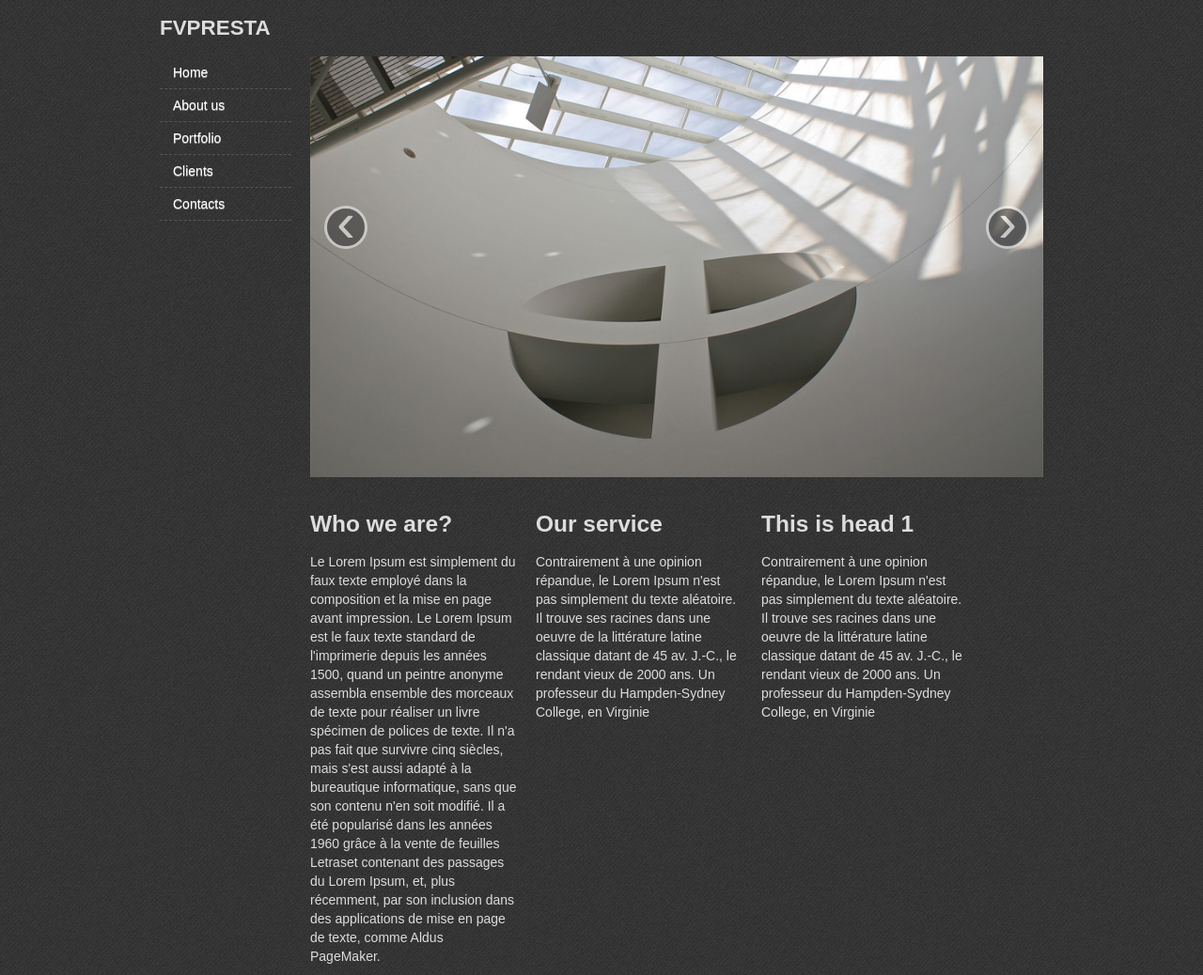
After one commit to fvpresta/fvpresta, a Django app: template templates/cms/default/about_us.html in a window 1280 px wide. The commit adds this page. Shown: the whole page at 94% size. Run offline with Django 3.2, Linux system fonts and the light colour scheme; the template is opened without the code that fills it, so the values that code supplies are empty; style sheets or scripts are compiled from the project's sources; some libraries are stand-ins or nearby versions.

Commit message:
Begin to integrate HTML

```diff
--- /dev/null
+++ b/apps/cms/settings.py
@@ -0,0 +1 @@
+# coding=utf8
--- a/apps/cms/urls.py
+++ /dev/null
@@ -1,2 +0,0 @@
-__author__ = 'hthieu1110'
-# coding=utf8
--- a/static/cms/css/cms.less
+++ b/static/cms/css/cms.less
@@ -6,3 +6,31 @@ body {
   background-image: url('@{static_url}/cms/img/bg.png');
   color: #dddddd;
 }
+
+#logo {
+  font-size: 1.6em;
+}
+
+#left_menu {
+  list-style: none;
+  li {
+    a {
+      padding: 0.5em 1em;
+      color: #FFFFFF;
+      text-decoration: none;
+      border-bottom: 1px dashed #555555;
+      &:hover {
+        background-color: #222222;
+      }
+    }
+  }
+}
+
+#clients {
+  .thumbnail {
+    background-color: #FFFFFF;
+  }
+  .row {
+    margin-bottom: 3em;
+  }
+}
--- a/templates/base.html
+++ b/templates/base.html
@@ -15,7 +15,7 @@
     <meta http-equiv="Expires" content="-1"/>
     <meta name="viewport" content="width=device-width, initial-scale=1.0">
 
-    <link rel="stylesheet" href="{{ STATIC_URL }}common/css/bootstrap-responsive.css" type="text/css" />
+    <link rel="stylesheet" href="{{ STATIC_URL }}common/css/bootstrap.css" type="text/css" />
 
     <!-- More styles -->
     {% block additional-styles %}{% endblock %}
--- a/templates/cms/_left_menu.html
+++ b/templates/cms/_left_menu.html
@@ -1,4 +1,7 @@
 <ul id="left_menu" class="nav nav-list">
-    <li><a href="">Home</a></li>
-    <li><a href="">About</a></li>
+    <li><a href="{% url cms_home %}">Home</a></li>
+    <li><a href="{% url cms_about_us %}">About us</a></li>
+    <li><a href="{% url cms_portfolio %}">Portfolio</a></li>
+    <li><a href="{% url cms_clients %}">Clients</a></li>
+    <li><a href="{% url cms_contact %}">Contacts</a></li>
 </ul>
--- a/templates/cms/cms_base.html
+++ b/templates/cms/cms_base.html
@@ -5,16 +5,22 @@
 {% endblock%}
 
 {% block content %}
-<div class="container-fluid">
-    <div class="row-fluid">
-        <div class="offset2 span1">
-            <h2>FVPRESTA</h2>
+<div class="container">
+    <div class="row">
+        <div class="span2">
+            <h1 id="logo">FVPRESTA</h1>
+        </div>
+    </div>
+    <div class="row">
+        <div class="span2">
             <!-- Left menu -->
             {% include 'cms/_left_menu.html' %}
             <!-- /Left menu -->
         </div>
-        <div class="span7">
+        <div class="span10">
+            <!-- Right content -->
             {% block right-content %}{% endblock %}
+            <!-- /Right content -->
         </div>
     </div>
 </div>
--- /dev/null
+++ b/templates/cms/default/about_us.html
@@ -0,0 +1,39 @@
+{% extends 'cms/cms_base.html' %}
+
+{% block right-content %}
+    <div class="row">
+        <div class="span10">
+            <div id="myCarousel" class="carousel slide">
+                <!-- Carousel items -->
+                <div class="carousel-inner">
+                    <div class="active item">
+                        <img src="{{ STATIC_URL }}cms/img/home1.jpg" alt="">
+                    </div>
+                    <div class="item">
+                        <img src="{{ STATIC_URL }}cms/img/home2.jpg" alt="">
+                    </div>
+                </div>
+                <!-- /Carousel items -->
+                <!-- Carousel nav -->
+                <a class="carousel-control left" href="#myCarousel" data-slide="prev">&lsaquo;</a>
+                <a class="carousel-control right" href="#myCarousel" data-slide="next">&rsaquo;</a>
+                <!-- /Carousel nav -->
+            </div>
+        </div>
+    </div>
+
+    <div class="row">
+        <div class="span3">
+            <h3>Who we are?</h3>
+            <p>Le Lorem Ipsum est simplement du faux texte employé dans la composition et la mise en page avant impression. Le Lorem Ipsum est le faux texte standard de l'imprimerie depuis les années 1500, quand un peintre anonyme assembla ensemble des morceaux de texte pour réaliser un livre spécimen de polices de texte. Il n'a pas fait que survivre cinq siècles, mais s'est aussi adapté à la bureautique informatique, sans que son contenu n'en soit modifié. Il a été popularisé dans les années 1960 grâce à la vente de feuilles Letraset contenant des passages du Lorem Ipsum, et, plus récemment, par son inclusion dans des applications de mise en page de texte, comme Aldus PageMaker.</p>
+        </div>
+        <div class="span3">
+            <h3>Our service</h3>
+            <p>Contrairement à une opinion répandue, le Lorem Ipsum n'est pas simplement du texte aléatoire. Il trouve ses racines dans une oeuvre de la littérature latine classique datant de 45 av. J.-C., le rendant vieux de 2000 ans. Un professeur du Hampden-Sydney College, en Virginie</p>
+        </div>
+        <div class="span3">
+            <h3>This is head 1</h3>
+            <p>Contrairement à une opinion répandue, le Lorem Ipsum n'est pas simplement du texte aléatoire. Il trouve ses racines dans une oeuvre de la littérature latine classique datant de 45 av. J.-C., le rendant vieux de 2000 ans. Un professeur du Hampden-Sydney College, en Virginie</p>
+        </div>
+    </div>
+{% endblock %}
```
Also changed, not shown: apps/cms/admin.py (added, +24 -0 lines), apps/cms/models.py (+19 -1 lines), apps/cms/views.py (+21 -0 lines), settings/base.py (+22 -9 lines), templates/cms/default/clients.html (added, +52 -0 lines), templates/cms/default/contact.html (added, +9 -0 lines), templates/cms/default/home.html (+27 -10 lines), templates/cms/default/portfolio.html (added, +14 -0 lines), urls.py (+10 -9 lines), static/cms/img/bg.png, static/cms/img/home1.jpg (added), static/cms/img/home2.jpg (added).
